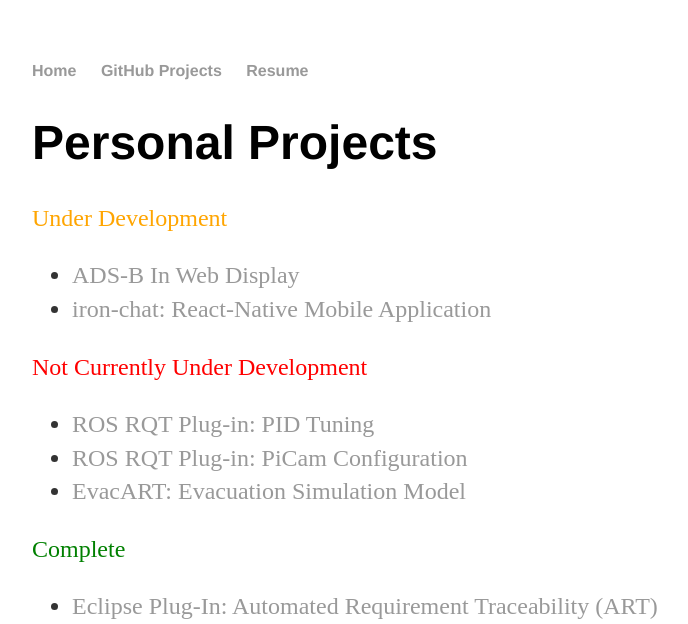
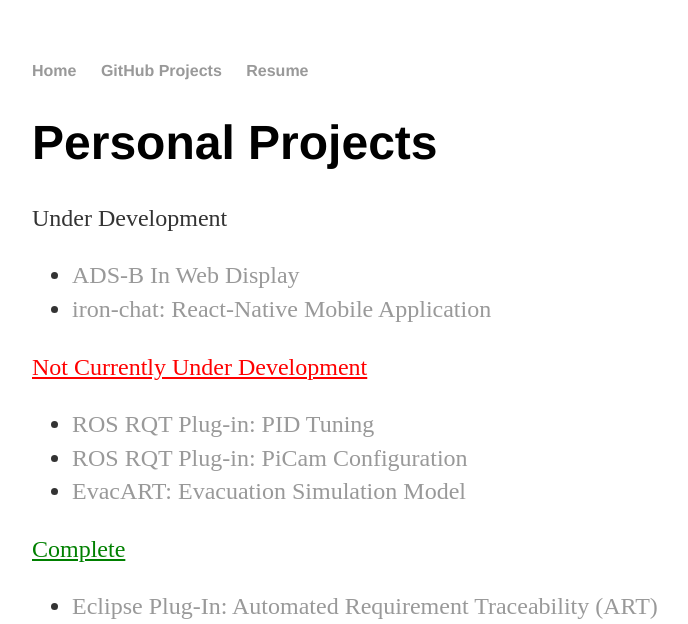
Before and after one commit to Krishan7601/krishan7601.github.io, a Jekyll site: the page built from projects/index.html, in a window 1280 px wide. Shown: the top 624 px of the page, without its empty margins (160-848 px from the left). Built offline with Jekyll 4.4.1, drawn with Linux system fonts in a browser that asks for light colours; grey boxes are pictures that could not be loaded.

Commit message:
modify project status colours

```diff
--- a/css/main.css
+++ b/css/main.css
@@ -11,9 +11,9 @@
 h3 { font-size: 2.3em; }
 h4 { font-size: 1.9em; }
 
-p.project-active {color:orange;}
-p.project-inactive {	color:red;}
-p.project-complete {color:green;}
+projects p {color:orange; text-decoration:underline;}
+p.project-inactive {	color:red; text-decoration:underline;}
+p.project-complete {color:green; text-decoration:underline;}
 
 nav ul, footer ul { font-size: 1em; font-family: 'Helvetica', 'Arial', 'Sans-Serif'; padding: 0px; list-style: none; font-weight: bold; }
 nav ul li, footer ul li { display: inline; margin-right: 20px; }
```
